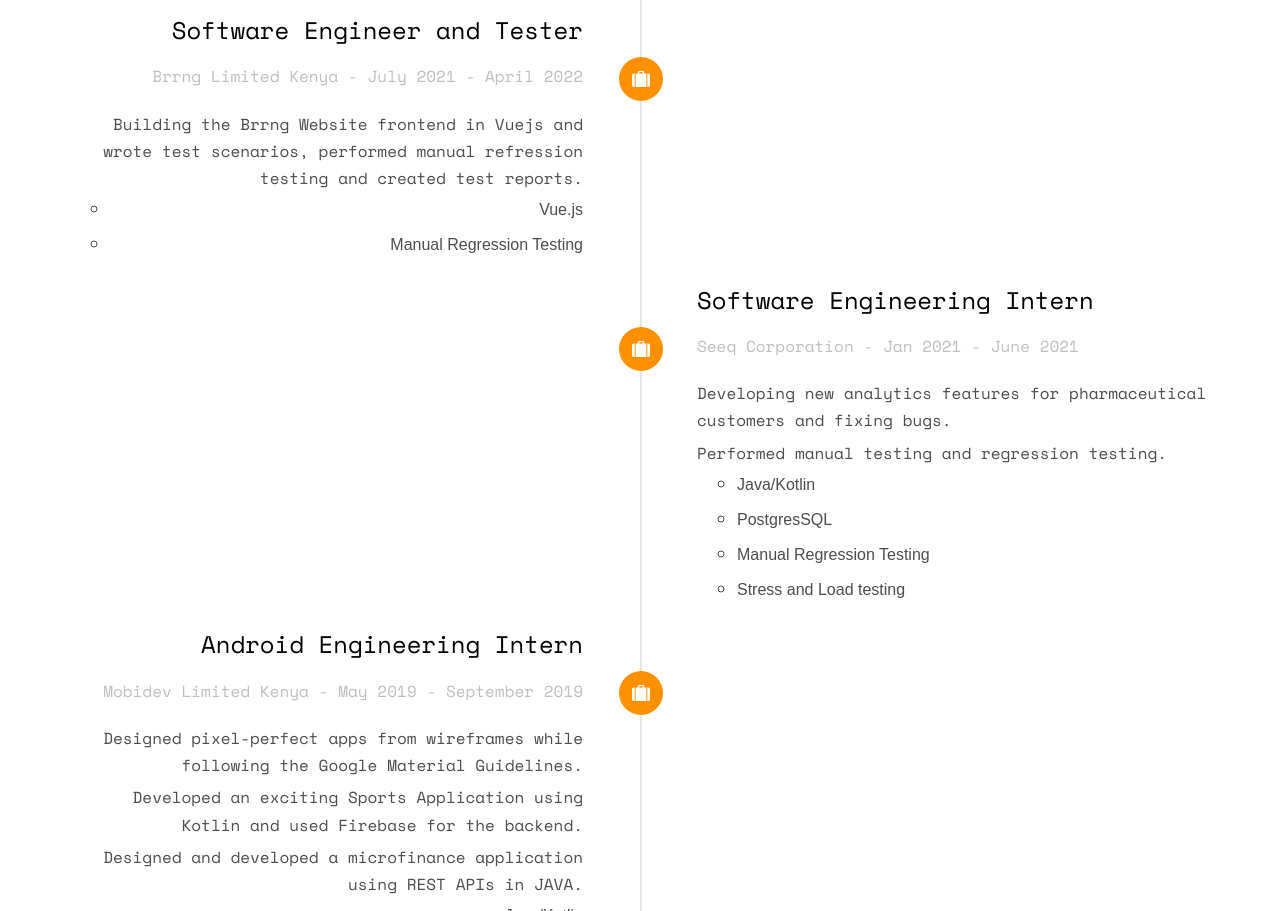
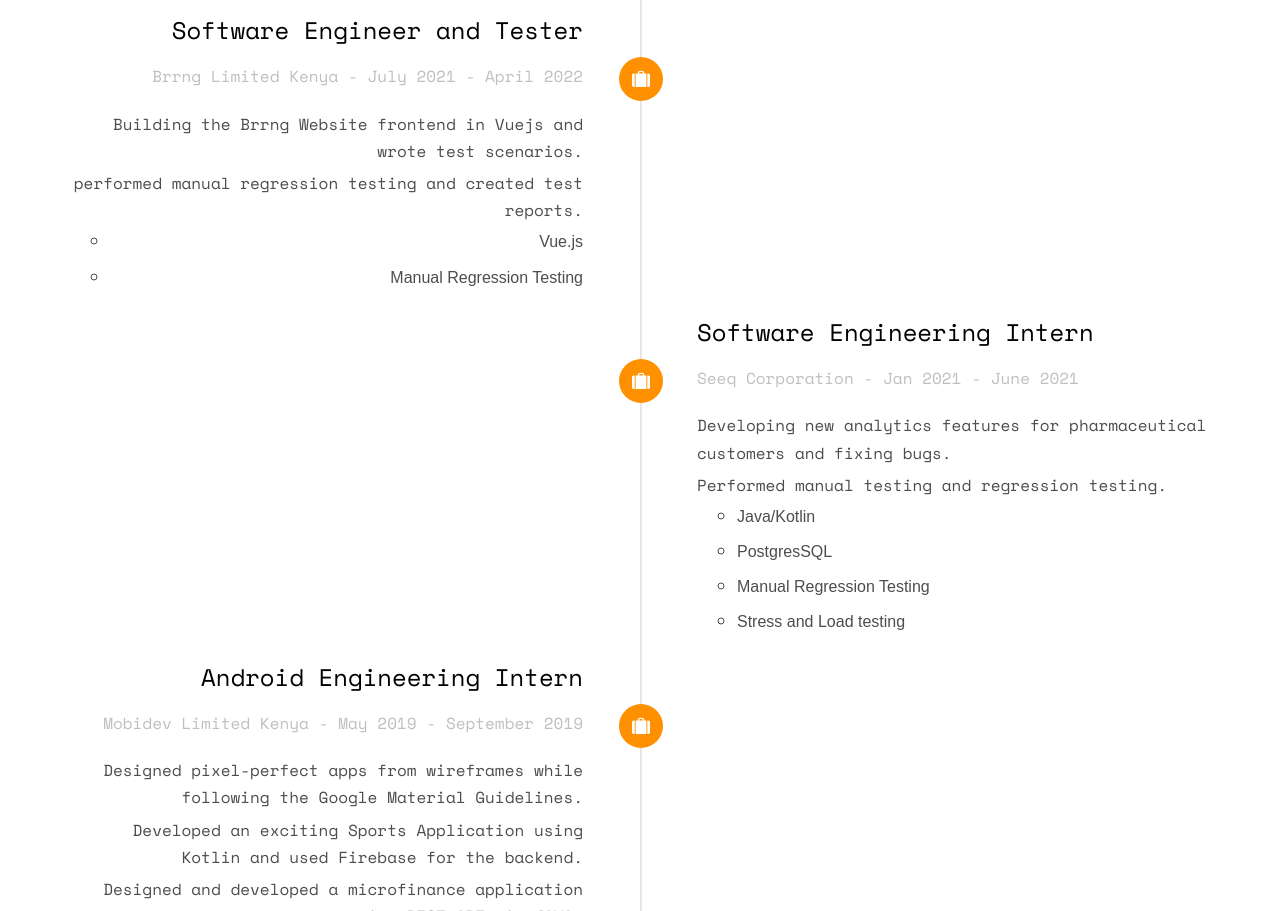
Before and after one commit to Florence-Njeri/NjeriPortfolio, a plain HTML site: page index.html in a window 1280 px wide. Shown: the part 3164-4075 px from the top of the page. Drawn offline with nearby package versions, Linux system fonts and the light colour scheme; files whose address does not match are found by name.

Commit message:
fix typo

```diff
--- a/index.html
+++ b/index.html
@@ -190,7 +190,8 @@
 									<span class="company">Brrng Limited Kenya - July 2021 - April 2022</span>
 								</div>
 								<div class="timeline-body">
-									<p>Building the Brrng Website frontend in Vuejs and wrote test scenarios, performed manual refression testing and created test reports.</p>
+									<p>Building the Brrng Website frontend in Vuejs and wrote test scenarios. </p>
+									<p>performed manual regression testing and created test reports.</p>
 								</div>
 								<div class="elementor-widget-container">
 									<ul>
```
